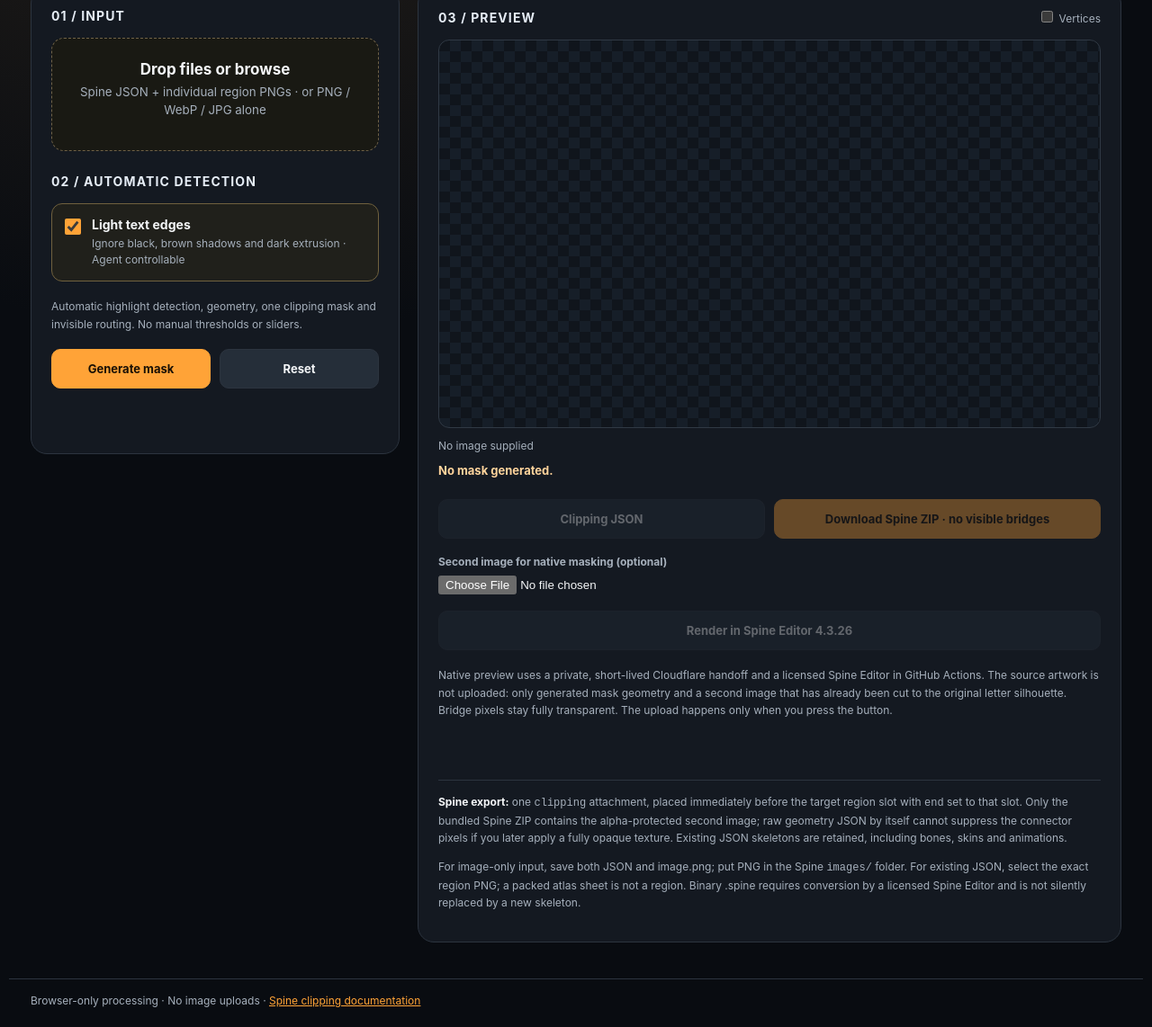
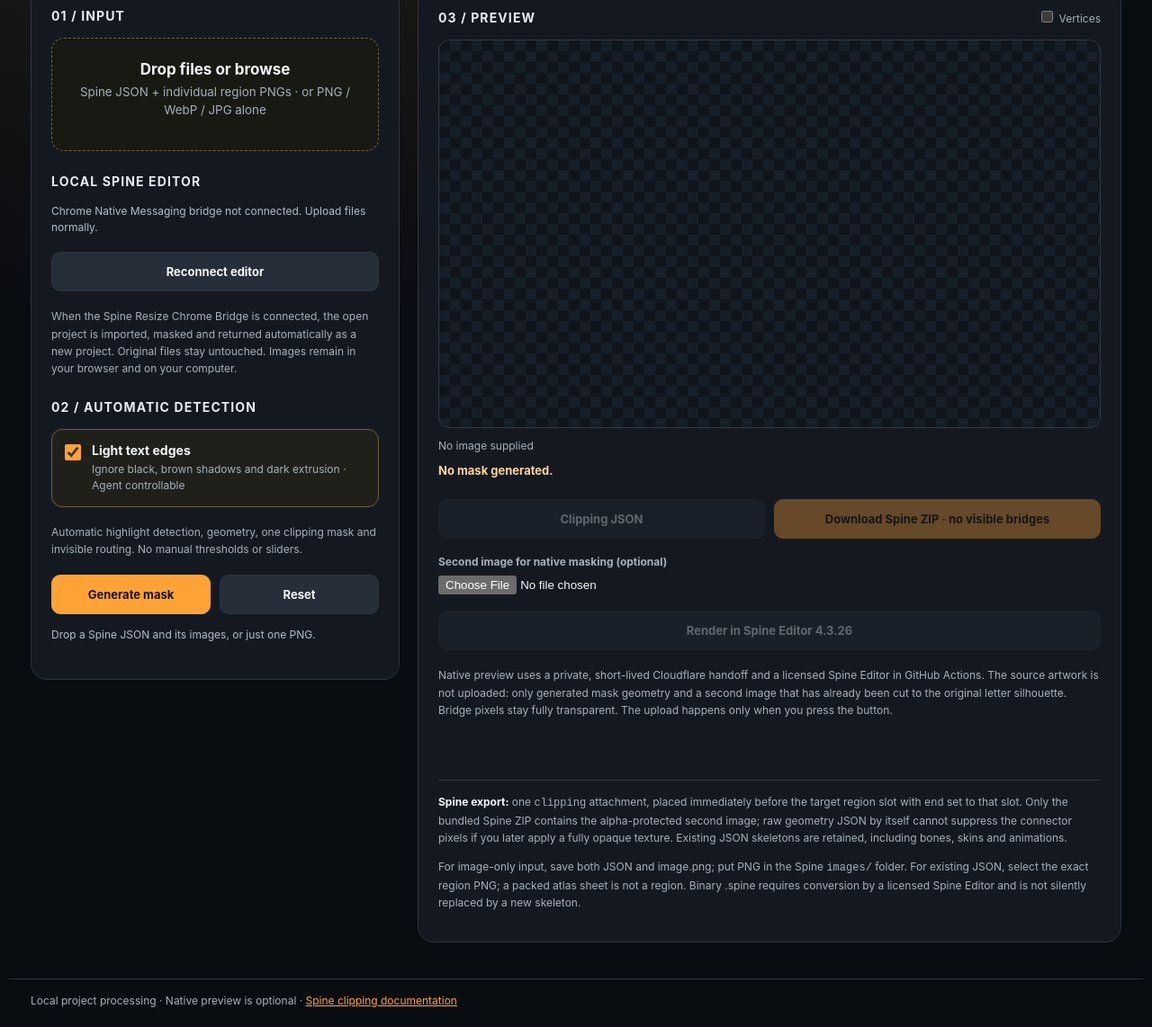
Before and after one commit to SpineAnimator/SpineAnimator.github.io, a plain HTML site: page Spine-Mask-Tool/index.html in a window 1280 px wide. Shown: the part 231-1373 px from the top of the page at 90% size. Drawn offline with Linux system fonts and the light colour scheme.

Commit message:
feat(mask stage3): secure Chrome extension roundtrip with local Spine Editor

```diff
--- a/Spine-Mask-Tool/index.html
+++ b/Spine-Mask-Tool/index.html
@@ -72,6 +72,12 @@ a{color:var(--gold)}[hidden]{display:none!important}
       <label class="field" for="image-source">Exact source image · PNG / WebP / JPG</label>
       <select id="image-source" aria-label="Choose exact texture to trace"></select>
     </div>
+    <div id="local-bridge" class="setting" aria-label="Local Spine Editor connection">
+      <h2 style="margin-top:25px">Local Spine Editor</h2>
+      <p id="bridge-status" class="status" role="status" aria-live="polite">Checking Chrome bridge…</p>
+      <div class="row"><button id="bridge-refresh" type="button">Reconnect editor</button></div>
+      <p class="tip">When the Spine Resize Chrome Bridge is connected, the open project is imported, masked and returned automatically as a new project. Original files stay untouched. Images remain in your browser and on your computer.</p>
+    </div>
     <h2 style="margin-top:25px">02 / Automatic detection</h2>
     <label for="highlight-edges" class="agent-mode">
       <input id="highlight-edges" type="checkbox" checked data-agent-control="highlight-edges"
@@ -108,7 +114,7 @@ a{color:var(--gold)}[hidden]{display:none!important}
     </div>
   </section>
 </main>
-<footer>Browser-only processing · No image uploads · <a href="https://esotericsoftware.com/spine-clipping" rel="noopener" target="_blank">Spine clipping documentation</a></footer>
+<footer>Local project processing · Native preview is optional · <a href="https://esotericsoftware.com/spine-clipping" rel="noopener" target="_blank">Spine clipping documentation</a></footer>
 <script type="module" src="./app.js"></script>
 
 </body>
```
